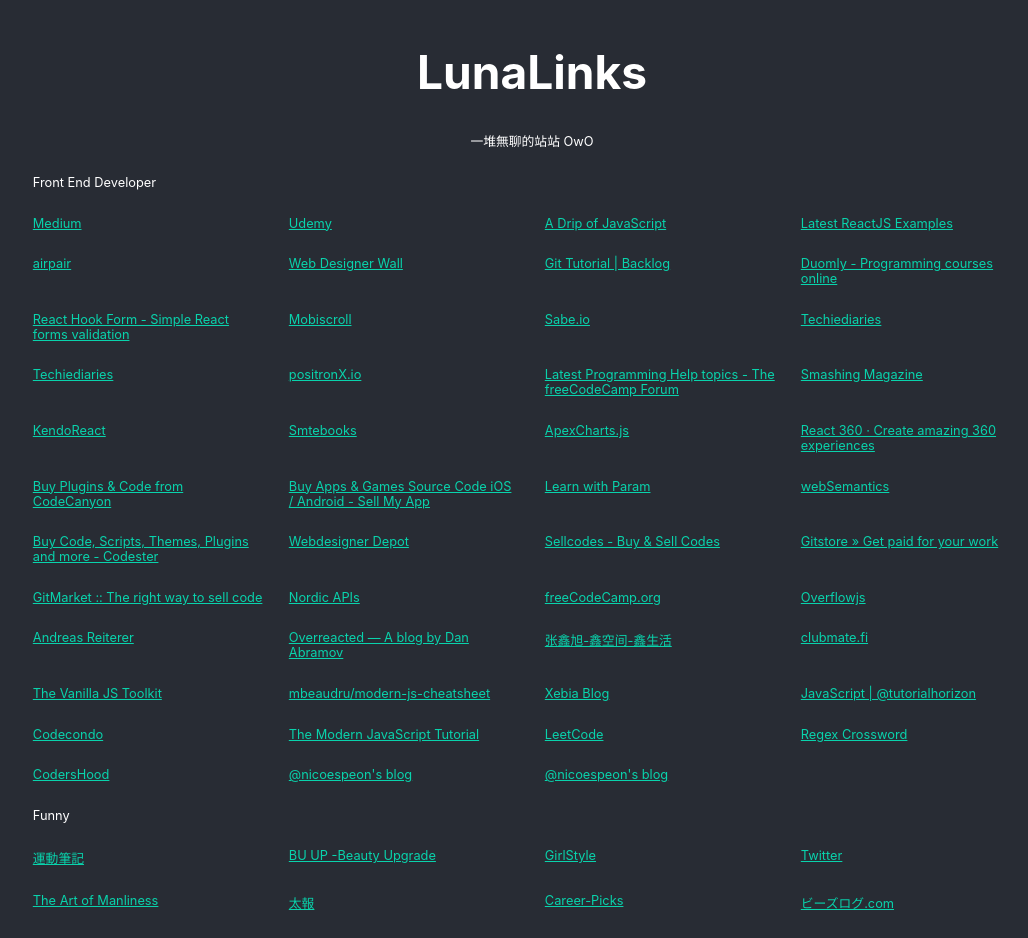
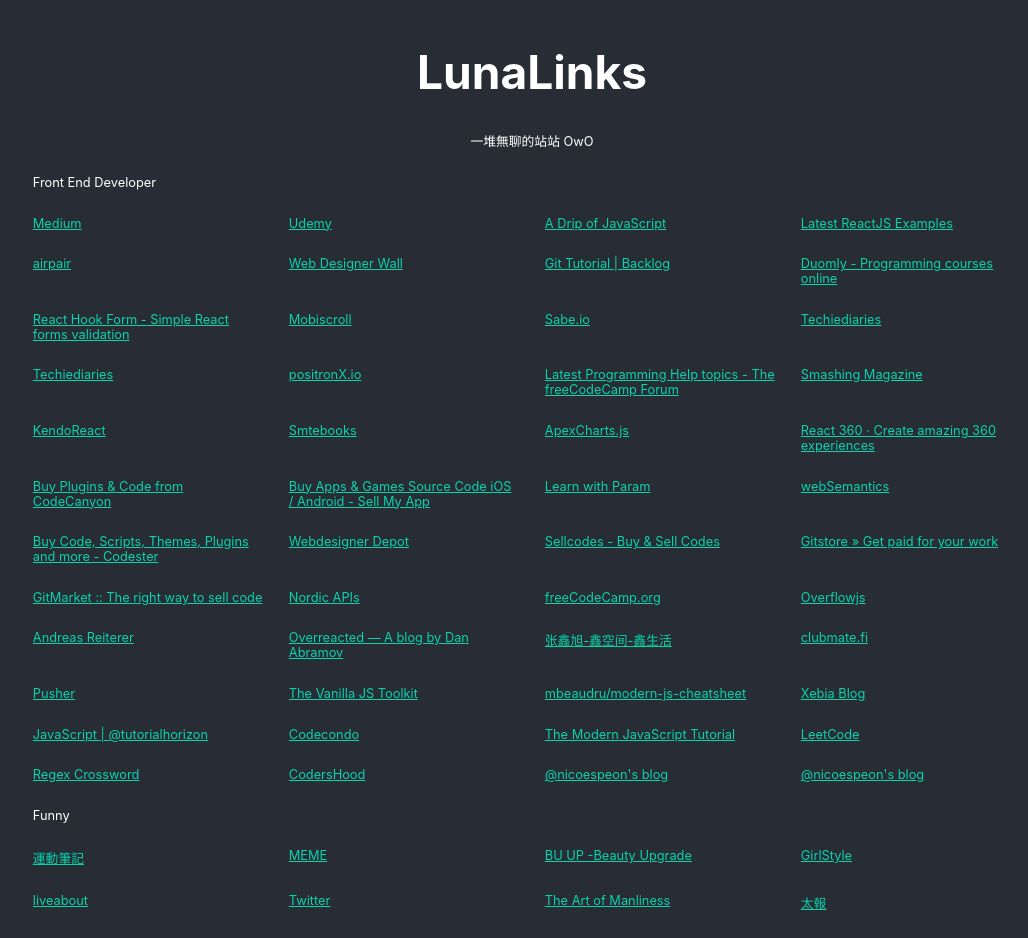
Before and after one commit to catsheue/lunalinks, a React (Create React App) app: page / in a window 1280 px wide. Shown: the top 938 px of the page, without its empty margins (108-1136 px from the left). Built offline with nearby package versions, Linux system fonts and the light colour scheme.

Commit message:
add links :speech_balloon:

```diff
--- a/src/assets/db.js
+++ b/src/assets/db.js
@@ -212,14 +212,25 @@
       },
       {
         "type": "Funny",
+        "title": "MEME",
+        "links": "https://me.me/"
+      },
+      {
+        "type": "Funny",
         "title": "BU UP -Beauty Upgrade",
         "links": "https://beauty-upgrade.tw/"
       },
 			{
 				"type": "Funny",
 				"title": "GirlStyle",
-				"links": "https://beauty-upgrade.tw/",
+				"links": "https://girlstyle.com/tw",
 				"description": "台灣女生日常 | 妳的每個日常，都是台灣女生日常"
+      },
+      {
+				"type": "Funny",
+				"title": "liveabout",
+				"links": "https://www.liveabout.com/",
+				"description": "Fresh Entertainment, Hobbies, Sports and Humor"
 			},
       {
         "type": "Funny",
@@ -358,6 +369,12 @@
         "title": "clubmate.fi",
         "links": "https://clubmate.fi/",
         "description": "About frontend web development"
+      },
+      {
+        "type": "Front End Developer",
+        "title": "Pusher",
+        "links": "https://pusher.com/",
+        "description": " | Leader In Realtime Technologies"
       },
       {
         "type": "Front End Developer",
```
